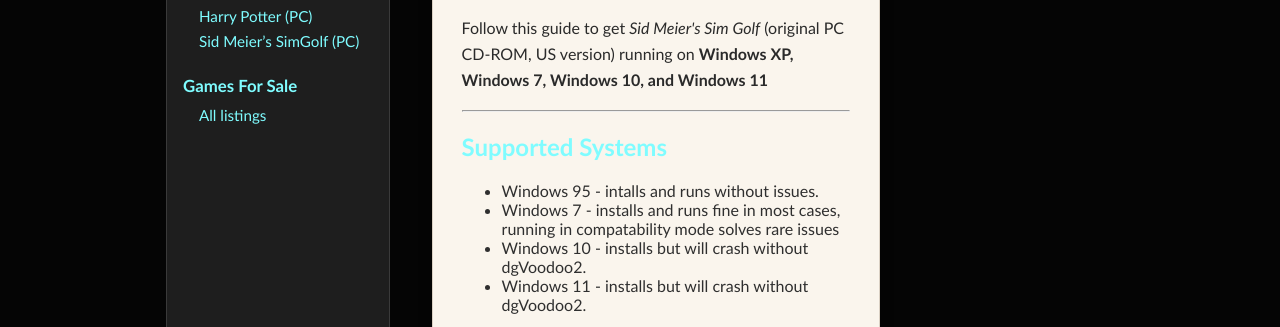
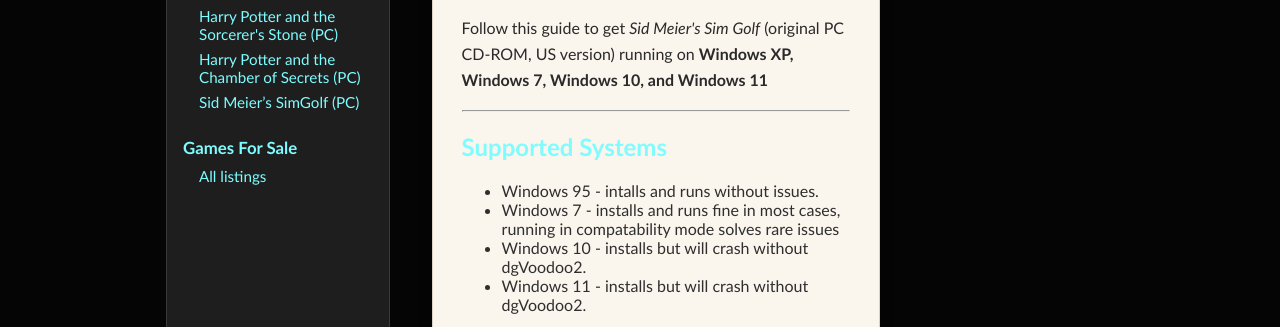
Before and after one commit to laurawkr/retro-game-fixes-web, an Astro site: page /guides/sid-meiers-sim-golf in a window 1280 px wide. Shown: the part 406-733 px from the top of the page. Built offline with nearby package versions, Linux system fonts and the light colour scheme; Astro itself is replaced by a stand-in of ours.

Commit message:
Update LRContentLayout.astro

```diff
--- a/src/layouts/LRContentLayout.astro
+++ b/src/layouts/LRContentLayout.astro
@@ -10,7 +10,8 @@ const {
 } = Astro.props;
 
 const guides = [
-  { href: "/guides/harry-potter-sorcerers-stone", label: "Harry Potter (PC)" },
+  { href: "/guides/harry-potter-sorcerers-stone", label: "Harry Potter and the Sorcerer's Stone (PC)" },
+  { href: "/guides/harry-potter-chamber-of-secrets", label: "Harry Potter and the Chamber of Secrets (PC)" },
   { href: "/guides/sid-meiers-sim-golf", label: "Sid Meier’s SimGolf (PC)" },
   // add more
 ];
```
